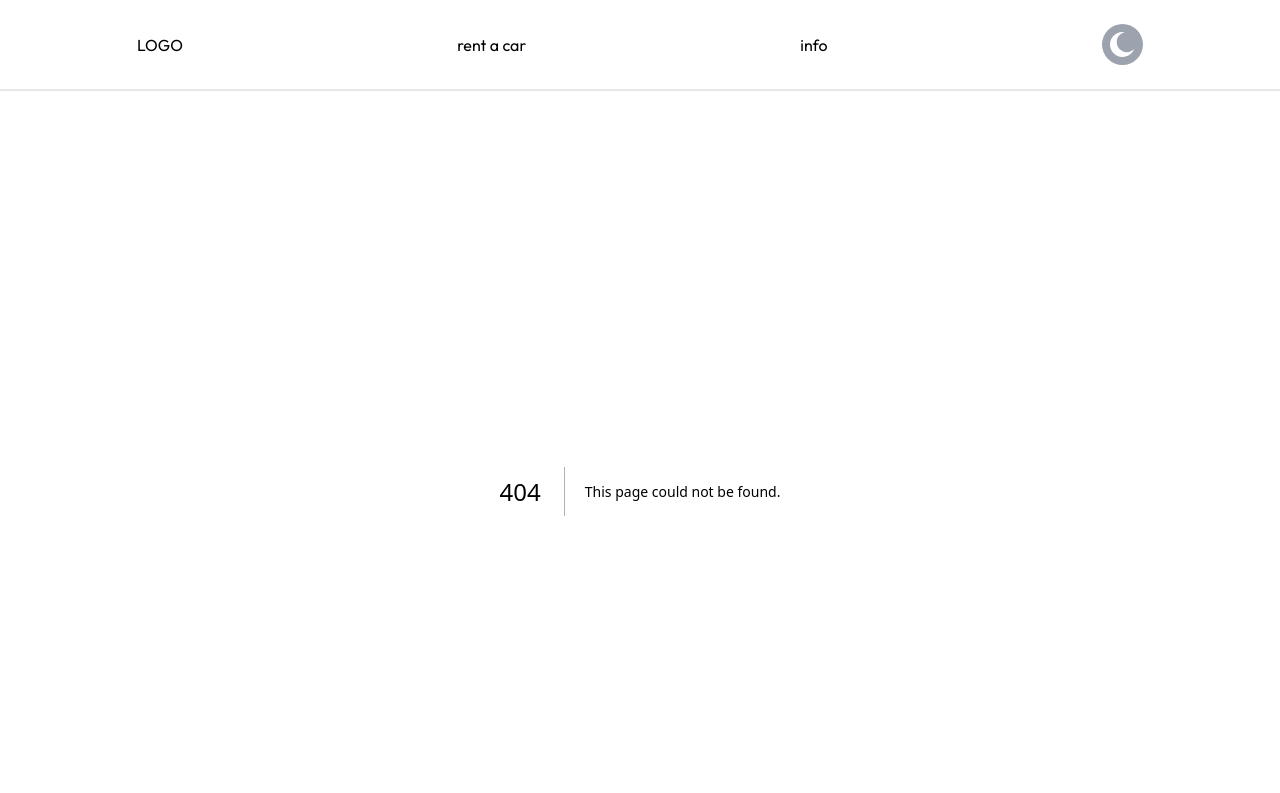
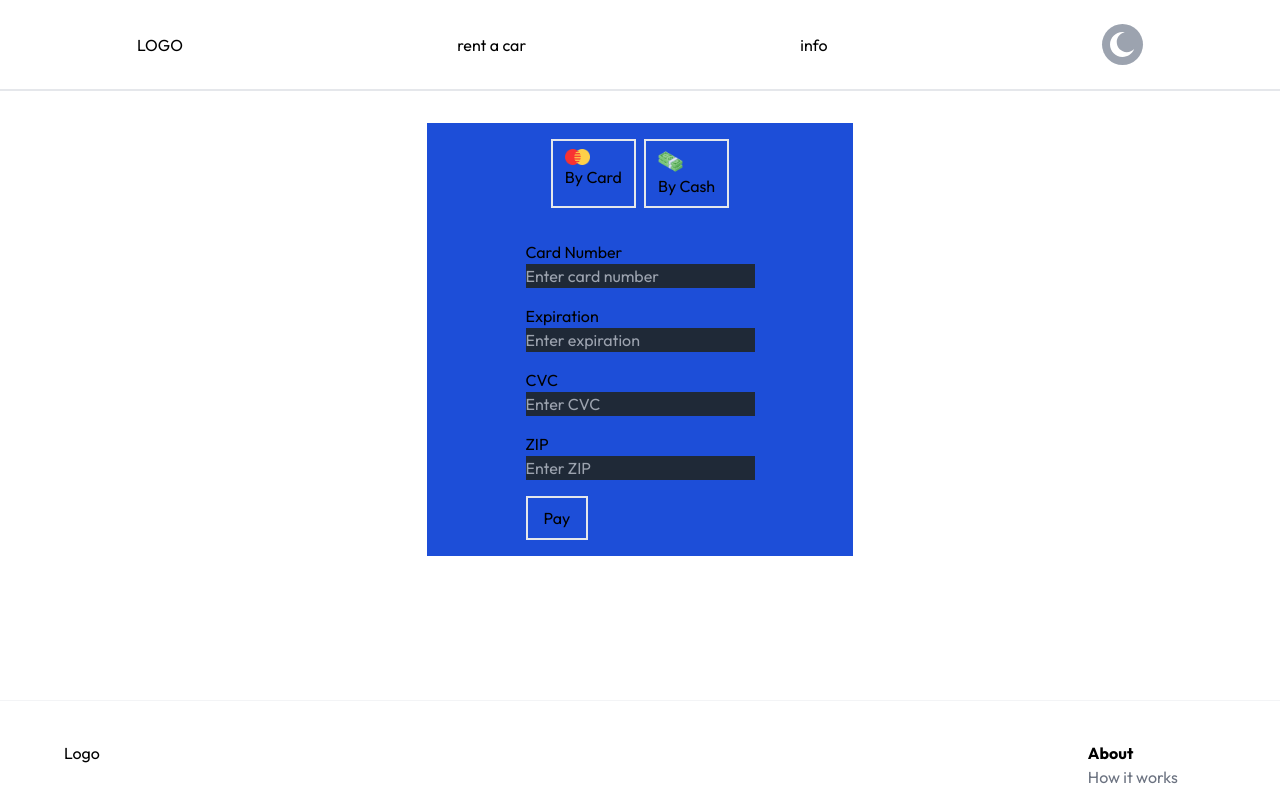
Before and after one commit to luka-tchanukvadze/GroundX, a Next.js app: page /billing in a window 1280 px wide. Before the commit this address had no page. Shown: the top 793 px of the page. Built offline with nearby package versions, Linux system fonts and the light colour scheme.

Commit message:
add payment form

```diff
--- /dev/null
+++ b/app/billing/page.tsx
@@ -0,0 +1,12 @@
+import Payment from "@/components/payment/Payment";
+import React from "react";
+
+function page() {
+  return (
+    <div className="flex justify-center items-center">
+      <Payment />
+    </div>
+  );
+}
+
+export default page;
--- a/app/project-info/page.tsx
+++ b/app/project-info/page.tsx
@@ -17,9 +17,9 @@ function page() {
       <div>
         <h2>About</h2>
         <p>
-          Welcome to our taxi project! This platform is a reflection of my
-          skills and passion, allowing users to seamlessly book taxis, rent
-          cars, and vans for their transportation needs.
+          Welcome to my taxi project! This platform is a reflection of my skills
+          and passion, allowing users to seamlessly book taxis, rent cars, and
+          vans for their transportation needs.
         </p>
         <p>
           It's important to note that my taxi search feature is currently
@@ -27,7 +27,6 @@ function page() {
         </p>
       </div>
 
-      {/* How it works */}
       <div>
         <h3>How it Works</h3>
         <p>Discovering the convenience of my platform is easy:</p>
--- a/components/Booking/Booking.tsx
+++ b/components/Booking/Booking.tsx
@@ -3,6 +3,7 @@ import AutocompleteAddress from "./AutocompleteAddress";
 import Cars from "./Cars";
 import Cards from "./Cards";
 import { MapboxMap } from "react-map-gl";
+import Link from "next/link";
 
 function Booking() {
   // const screenHeight = window.innerHeight
@@ -15,7 +16,7 @@ function Booking() {
         <Cars />
         <Cards />
         <button className="w-full bg-yellow-400 p-1 rounded-md mt-4">
-          Book
+          <Link href="/billing">Book</Link>
         </button>
       </div>
     </div>
--- /dev/null
+++ b/components/payment/ByCard.tsx
@@ -0,0 +1,98 @@
+import React from "react";
+import { useForm } from "react-hook-form";
+import { yupResolver } from "@hookform/resolvers/yup";
+import paymentSchema from "../schema/paymentSchema";
+
+function ByCard() {
+  const {
+    register,
+    handleSubmit,
+    formState: { errors },
+    setValue,
+    watch,
+  } = useForm({
+    resolver: yupResolver(paymentSchema),
+  });
+
+  const onSubmit = (data) => {
+    console.log("submitted", data);
+  };
+  const handleCardNumberChange = (event) => {
+    // Remove any non-numeric characters from the input
+    const rawValue = event.target.value.replace(/\D/g, "");
+
+    // Add hyphens after every 4 digits
+    let formattedValue = "";
+    for (let i = 0; i < rawValue.length; i++) {
+      if (i > 0 && i % 4 === 0) {
+        formattedValue += "-";
+      }
+      formattedValue += rawValue[i];
+    }
+
+    // Update the form value
+    setValue("cardNumber", formattedValue);
+  };
+  return (
+    <form onSubmit={handleSubmit(onSubmit)}>
+      <div className="flex flex-col mb-4">
+        <label>Card Number</label>
+        <input
+          type="text"
+          {...register("cardNumber")}
+          placeholder="Enter card number"
+          className={`bg-gray-800 ${errors.cardNumber && "border-red-500"}`}
+          // onChange={handleCardNumberChange}
+        />
+        {errors.cardNumber && (
+          <span className="text-red-500">{errors.cardNumber.message}</span>
+        )}
+      </div>
+
+      <div className="flex flex-col mb-4">
+        <label>Expiration</label>
+        <input
+          type="text"
+          {...register("expiration")}
+          placeholder="Enter expiration"
+          className={`bg-gray-800 ${errors.expiration && "border-red-500"}`}
+        />
+        {errors.expiration && (
+          <span className="text-red-500">{errors.expiration.message}</span>
+        )}
+      </div>
+
+      <div className="flex flex-col mb-4">
+        <label>CVC</label>
+        <input
+          type="text"
+          {...register("cvc")}
+          placeholder="Enter CVC"
+          className={`bg-gray-800 ${errors.cvc && "border-red-500"}`}
+        />
+        {errors.cvc && (
+          <span className="text-red-500">{errors.cvc.message}</span>
+        )}
+      </div>
+
+      <div className="flex flex-col mb-4">
+        <label>ZIP</label>
+        <input
+          type="text"
+          {...register("zip")}
+          placeholder="Enter ZIP"
+          className={`bg-gray-800 ${errors.zip && "border-red-500"}`}
+        />
+        {errors.zip && (
+          <span className="text-red-500">{errors.zip.message}</span>
+        )}
+      </div>
+
+      <button type="submit" className="py-2 px-4 border-2">
+        Pay
+      </button>
+    </form>
+  );
+}
+
+export default ByCard;
--- /dev/null
+++ b/components/payment/ByCash.tsx
@@ -0,0 +1,15 @@
+import Link from "next/link";
+import React from "react";
+
+function ByCash() {
+  return (
+    <div>
+      <h1 className="mb-4">Enjoy Our Service</h1>
+      <Link className="py-2 px-4 border-2" href="/">
+        Confirm
+      </Link>
+    </div>
+  );
+}
+
+export default ByCash;
--- /dev/null
+++ b/components/payment/Payment.tsx
@@ -0,0 +1,33 @@
+"use client";
+import React from "react";
+import { useState } from "react";
+import ByCash from "./ByCash";
+import ByCard from "./ByCard";
+import Image from "next/image";
+
+function Payment() {
+  const [selected, setSelected] = useState<boolean>(true);
+
+  const handleClick = () => {
+    setSelected((prev) => !prev);
+  };
+
+  return (
+    <div className="flex flex-col justify-center items-center sm:w-1/3 bg-blue-700 mt-8 p-4 w-full mx-6">
+      <div className="flex gap-2 justify-center mb-8">
+        <div onClick={handleClick} className="flex flex-col border-2 px-3 py-2">
+          <Image src="/card.png" width={25} height={25} alt="card" />
+          <p>By Card</p>
+        </div>
+        <div onClick={handleClick} className="flex flex-col border-2 px-3 py-2">
+          <Image src="/cash.png" width={25} height={25} alt="cash" />
+          <p>By Cash</p>
+        </div>
+      </div>
+
+      <div>{selected ? <ByCard /> : <ByCash />}</div>
+    </div>
+  );
+}
+
+export default Payment;
--- /dev/null
+++ b/components/schema/paymentSchema.tsx
@@ -0,0 +1,49 @@
+import React from "react";
+import * as yup from "yup";
+
+const paymentSchema = yup.object().shape({
+  cardNumber: yup
+    .number()
+    .integer()
+    .test("len", "Card Number code must be exactly 16 digits", (val) => {
+      if (val) {
+        return val.toString().length === 16;
+      }
+      return false;
+    })
+    .required(),
+
+  expiration: yup
+    .number()
+    .integer()
+    .test("len", "Expiration code must be exactly 4 digits", (val) => {
+      if (val) {
+        return val.toString().length === 4;
+      }
+      return false;
+    })
+    .required(),
+
+  cvc: yup
+    .number()
+    .integer()
+    .test("len", "CVC code must be exactly 3 digits", (val) => {
+      if (val) {
+        return val.toString().length === 3;
+      }
+      return false;
+    })
+    .required(),
+
+  zip: yup
+    .string()
+    .test("len", "ZIP code must be exactly 5 digits", (val) => {
+      if (val) {
+        return val.toString().length === 5;
+      }
+      return false;
+    })
+    .required("feel"),
+});
+
+export default paymentSchema;
--- a/package.json
+++ b/package.json
@@ -11,14 +11,18 @@
   "dependencies": {
     "@clerk/nextjs": "^4.29.5",
     "@headlessui/react": "^1.7.18",
+    "@hookform/resolvers": "^3.3.4",
     "@types/mapbox-gl": "^2.7.20",
+    "formik": "^2.4.5",
     "mapbox-gl": "^3.1.2",
     "next": "14.1.0",
     "react": "^18",
     "react-dom": "^18",
+    "react-hook-form": "^7.50.1",
     "react-map-gl": "^7.1.7",
     "styled-components": "^6.1.8",
-    "swiper": "^11.0.6"
+    "swiper": "^11.0.6",
+    "yup": "^1.3.3"
   },
   "devDependencies": {
     "@types/node": "^20",
```
Also changed, not shown: data/CardsList.tsx (+15 -15 lines), 1 other file (tests, documents, lock files or other folders).
